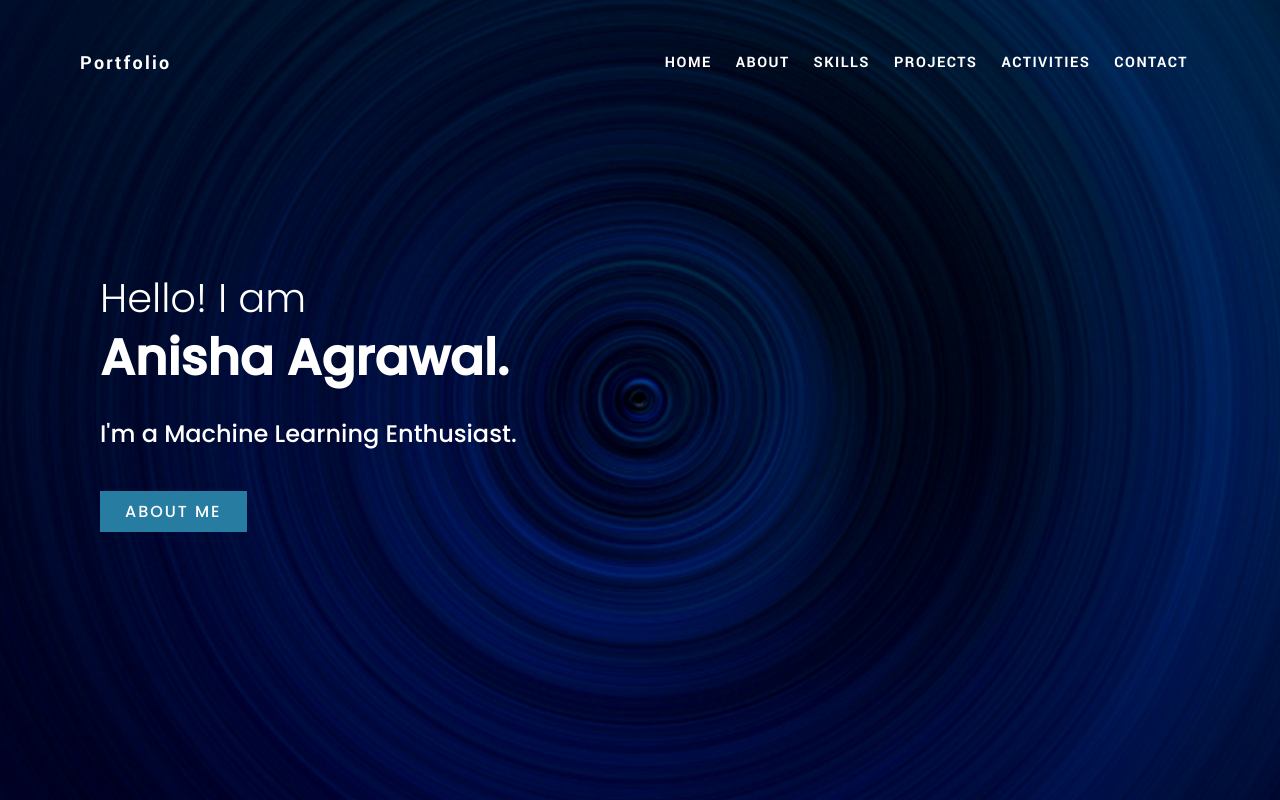
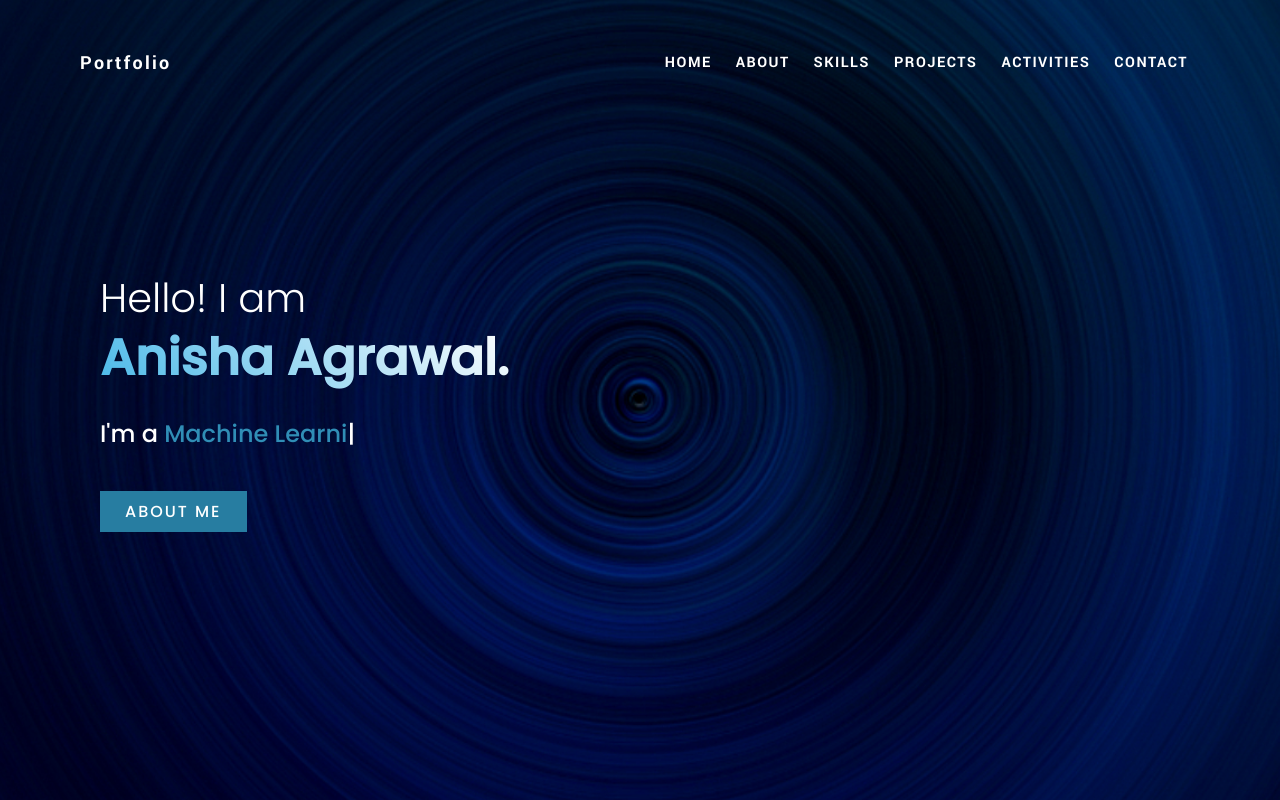
Before and after one commit to anisha1208/anisha1208.github.io, a plain HTML site: page index.html in a window 1280 px wide. Shown: the top 800 px of the page. Drawn offline with nearby package versions, Linux system fonts and the light colour scheme.

Commit message:
Add typing

```diff
--- a/index.html
+++ b/index.html
@@ -8,6 +8,7 @@
         <link rel="icon" type="image/png" href="favicon.png"">
         <link rel="stylesheet" href="styles.css">
         <script src="script.js" defer></script>
+        <script src="https://cdn.jsdelivr.net/npm/typed.js@2.0.12"></script>
         <script src="https://kit.fontawesome.com/a076d05399.js" crossorigin="anonymous"></script>
 </head>
 <body>
@@ -25,11 +26,11 @@
      </header>
      <section class="banner" id="home">
              <div class="textbox">
-                     <h2>Hello! I am <br><span> Anisha Agrawal.</span></h2>
+                     <h2>Hello! I am <br><span class="gradient-text"> Anisha Agrawal.</span></h2>
                      <br>
-                     <h3>I'm a Machine Learning Enthusiast.</h3>
+                     <h3>I'm a <span class="autotype"></span></h3>
                      <br>
-                     <a href="#" class="btn">About me</a>
+                     <a href="#about" class="btn">About me</a>
              </div>
 
      </section>
@@ -78,6 +79,7 @@
                      <h2>My Projects</h2>
                      <p>Checkout my creations.</p>
                      <br>
+                     <hr>
                      <br>
                 </div>
                      <div class="content">
--- a/script.js
+++ b/script.js
@@ -16,3 +16,10 @@ function toggleMenu(){
         menuToggle.classList.toggle('active');
         menu.classList.toggle('active');
 }
+
+var typed = new Typed(".autotype",{
+        strings:["Machine Learning Enthusiast","Web Developer", "Software Developer"],
+        typeSpeed:100,
+        backSpeed:100,
+        loop:true
+})
--- a/styles.css
+++ b/styles.css
@@ -37,10 +37,33 @@ section{
         font-weight: 650;
 }
 
+.gradient-text {
+        /* Fallback: Set a background color. */
+        background-color: rgb(255, 255, 255);
+
+        /* Create the gradient. */
+        background-image: linear-gradient(45deg, #48b8e8, #ffffff);
+
+        /* Set the background size and repeat properties. */
+        background-size: 100%;
+        background-repeat: repeat;
+
+        /* Use the text as a mask for the background. */
+        /* This will show the gradient as a text color rather than element bg. */
+        -webkit-background-clip: text;
+        -webkit-text-fill-color: transparent;
+        -moz-background-clip: text;
+        -moz-text-fill-color: transparent;
+      }
+
 .banner h3{
         font-size: 1.5em;
         color: #ffffff;
         font-weight: 450;
+}
+
+.banner h3 .autotype{
+        color:#308eb6;
 }
 
 .btn{
@@ -131,7 +154,7 @@ header.sticky ul li a{
 .heading hr{
         width:25%;
         margin:auto;
-        background-color:#1d3557;
+        background-color:#145b71;
         height: 6px;
         border: none;
 }
@@ -194,6 +217,14 @@ header.sticky ul li a{
 
 .projects{
         background: black;
+}
+
+.projects hr{
+        width:25%;
+        margin:auto;
+        background-color:#1d728c;
+        height: 6px;
+        border: none;
 }
 
 .projects .content{
```
